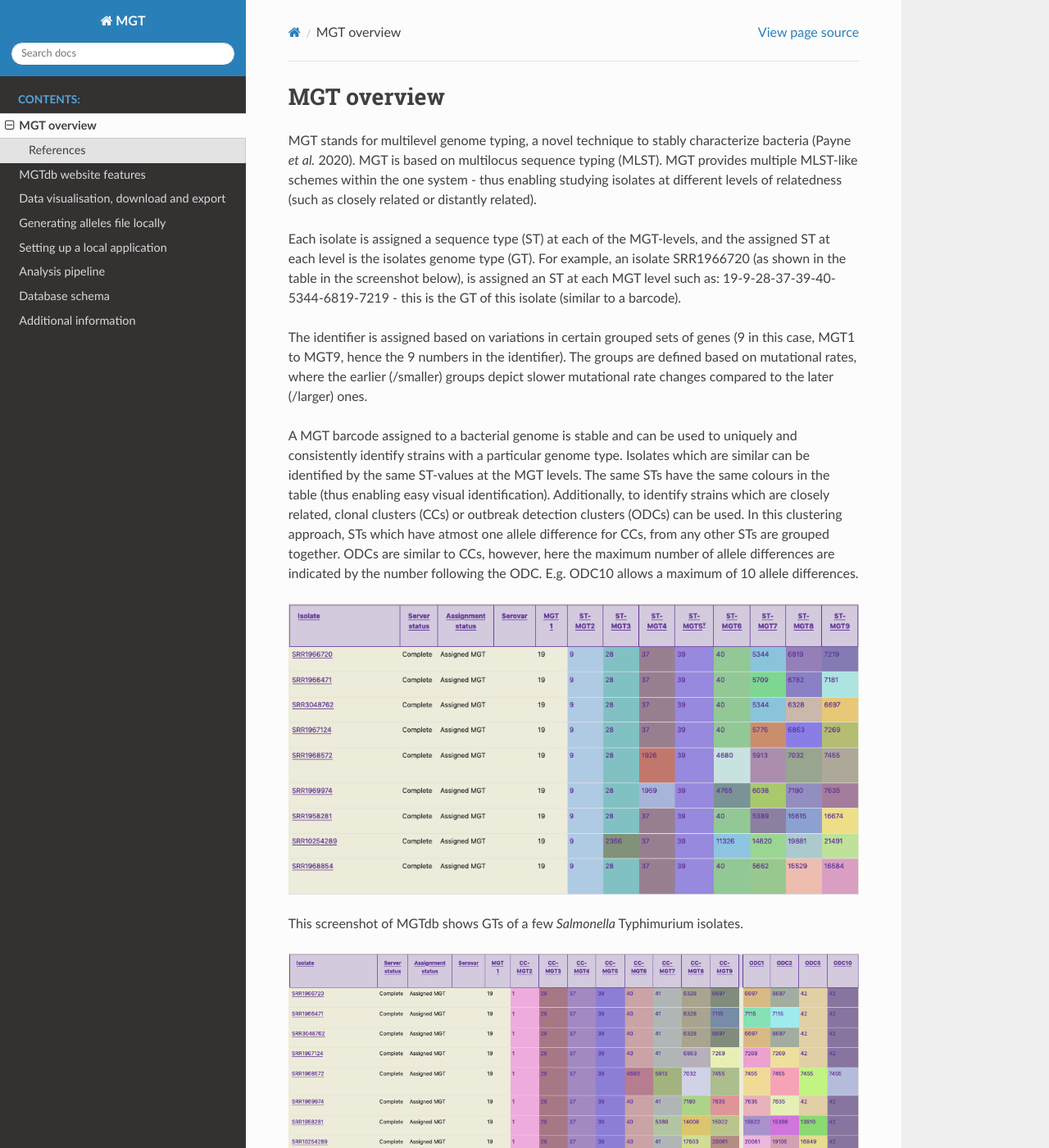
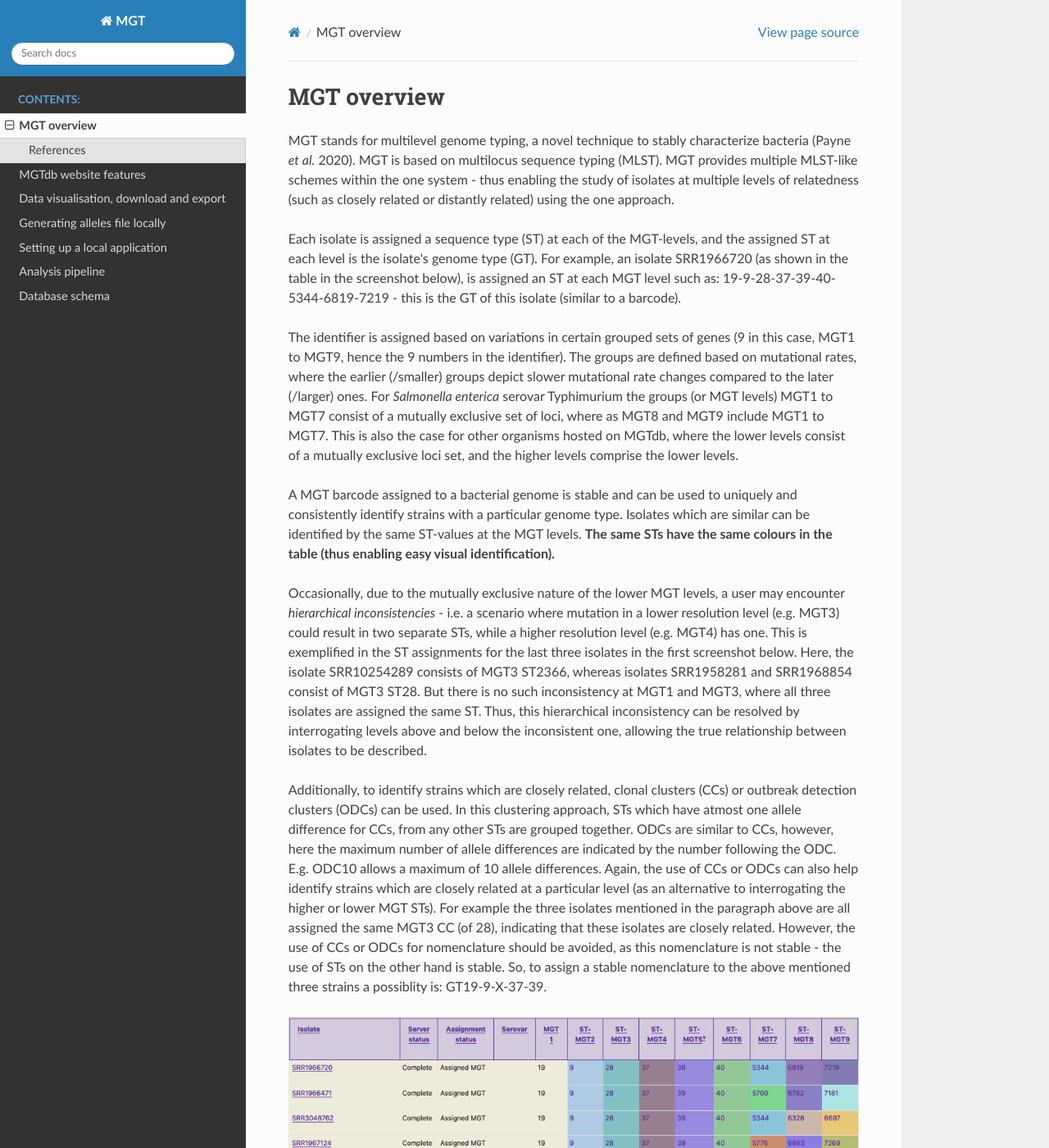
Before and after one commit to crystalsand10/MGT_docs, a Sphinx documentation site: the page built from source/overview.rst, in a window 1280 px wide and 1400 px high. Shown: the whole window at 82% size. Built offline with Sphinx 7.4.7 and the Read the Docs theme 2.0.0, drawn with Linux system fonts in a browser that asks for light colours.

Commit message:
update overview
add info about hierarchical inconsistency

```diff
--- a/source/index.rst
+++ b/source/index.rst
@@ -18,7 +18,6 @@
     installation
     analysis_pipeline
     database_schema
-    additional
 
 
 
--- a/source/overview.rst
+++ b/source/overview.rst
@@ -4,13 +4,17 @@
 MGT overview
 ***********************************
 
-MGT stands for multilevel genome typing, a novel technique to stably characterize bacteria (Payne *et al.* 2020). MGT is based on multilocus sequence typing (MLST). MGT provides multiple MLST-like schemes within the one system - thus enabling studying isolates at different levels of relatedness (such as closely related or distantly related).
+MGT stands for multilevel genome typing, a novel technique to stably characterize bacteria (Payne *et al.* 2020). MGT is based on multilocus sequence typing (MLST). MGT provides multiple MLST-like schemes within the one system - thus enabling the study of isolates at multiple levels of relatedness (such as closely related or distantly related) using the one approach.
 
-Each isolate is assigned a sequence type (ST) at each of the MGT-levels, and the assigned ST at each level is the isolates genome type (GT). For example, an isolate SRR1966720 (as shown in the table in the screenshot below), is assigned an ST at each MGT level such as: 19-9-28-37-39-40-5344-6819-7219 - this is the GT of this isolate (similar to a barcode).
+Each isolate is assigned a sequence type (ST) at each of the MGT-levels, and the assigned ST at each level is the isolate's genome type (GT). For example, an isolate SRR1966720 (as shown in the table in the screenshot below), is assigned an ST at each MGT level such as: 19-9-28-37-39-40-5344-6819-7219 - this is the GT of this isolate (similar to a barcode).
 
-The identifier is assigned based on variations in certain grouped sets of genes (9 in this case, MGT1 to MGT9, hence the 9 numbers in the identifier). The groups are defined based on mutational rates, where the earlier (/smaller) groups depict slower mutational rate changes compared to the later (/larger) ones.
+The identifier is assigned based on variations in certain grouped sets of genes (9 in this case, MGT1 to MGT9, hence the 9 numbers in the identifier). The groups are defined based on mutational rates, where the earlier (/smaller) groups depict slower mutational rate changes compared to the later (/larger) ones. For *Salmonella enterica* serovar Typhimurium the groups (or MGT levels) MGT1 to MGT7 consist of a mutually exclusive set of loci, where as MGT8 and MGT9 include MGT1 to MGT7. This is also the case for other organisms hosted on MGTdb, where the lower levels consist of a mutually exclusive loci set, and the higher levels comprise the lower levels.
 
-A MGT barcode assigned to a bacterial genome is stable and can be used to uniquely and consistently identify strains with a particular genome type. Isolates which are similar can be identified by the same ST-values at the MGT levels. The same STs have the same colours in the table (thus enabling easy visual identification). Additionally, to identify strains which are closely related, clonal clusters (CCs) or outbreak detection clusters (ODCs) can be used. In this clustering approach, STs which have atmost one allele difference for CCs, from any other STs are grouped together. ODCs are similar to CCs, however, here the maximum number of allele differences are indicated by the number following the ODC. E.g. ODC10 allows a maximum of 10 allele differences.
+A MGT barcode assigned to a bacterial genome is stable and can be used to uniquely and consistently identify strains with a particular genome type. Isolates which are similar can be identified by the same ST-values at the MGT levels. **The same STs have the same colours in the table (thus enabling easy visual identification).**
+
+Occasionally, due to the mutually exclusive nature of the lower MGT levels, a user may encounter *hierarchical inconsistencies* - i.e. a scenario where mutation in a lower resolution level (e.g. MGT3) could result in two separate STs, while a higher resolution level (e.g. MGT4) has one. This is exemplified in the ST assignments for the last three isolates in the first screenshot below. Here, the isolate SRR10254289 consists of MGT3 ST2366, whereas isolates SRR1958281 and SRR1968854 consist of MGT3 ST28. But there is no such inconsistency at MGT1 and MGT3, where all three isolates are assigned the same ST. Thus, this hierarchical inconsistency can be resolved by interrogating levels above and below the inconsistent one, allowing the true relationship between isolates to be described.
+
+Additionally, to identify strains which are closely related, clonal clusters (CCs) or outbreak detection clusters (ODCs) can be used. In this clustering approach, STs which have atmost one allele difference for CCs, from any other STs are grouped together. ODCs are similar to CCs, however, here the maximum number of allele differences are indicated by the number following the ODC. E.g. ODC10 allows a maximum of 10 allele differences. Again, the use of CCs or ODCs can also help identify strains which are closely related at a particular level (as an alternative to interrogating the higher or lower MGT STs). For example the three isolates mentioned in the paragraph above are all assigned the same MGT3 CC (of 28), indicating that these isolates are closely related. However, the use of CCs or ODCs for nomenclature should be avoided, as this nomenclature is not stable - the use of STs on the other hand is stable. So, to assign a stable nomenclature to the above mentioned three strains a possiblity is: GT19-9-X-37-39.
 
 .. image:: images/sts_v2.png
   :width: 800
```
Also changed, not shown: source/additional.rst (deleted, +0 -18 lines).
